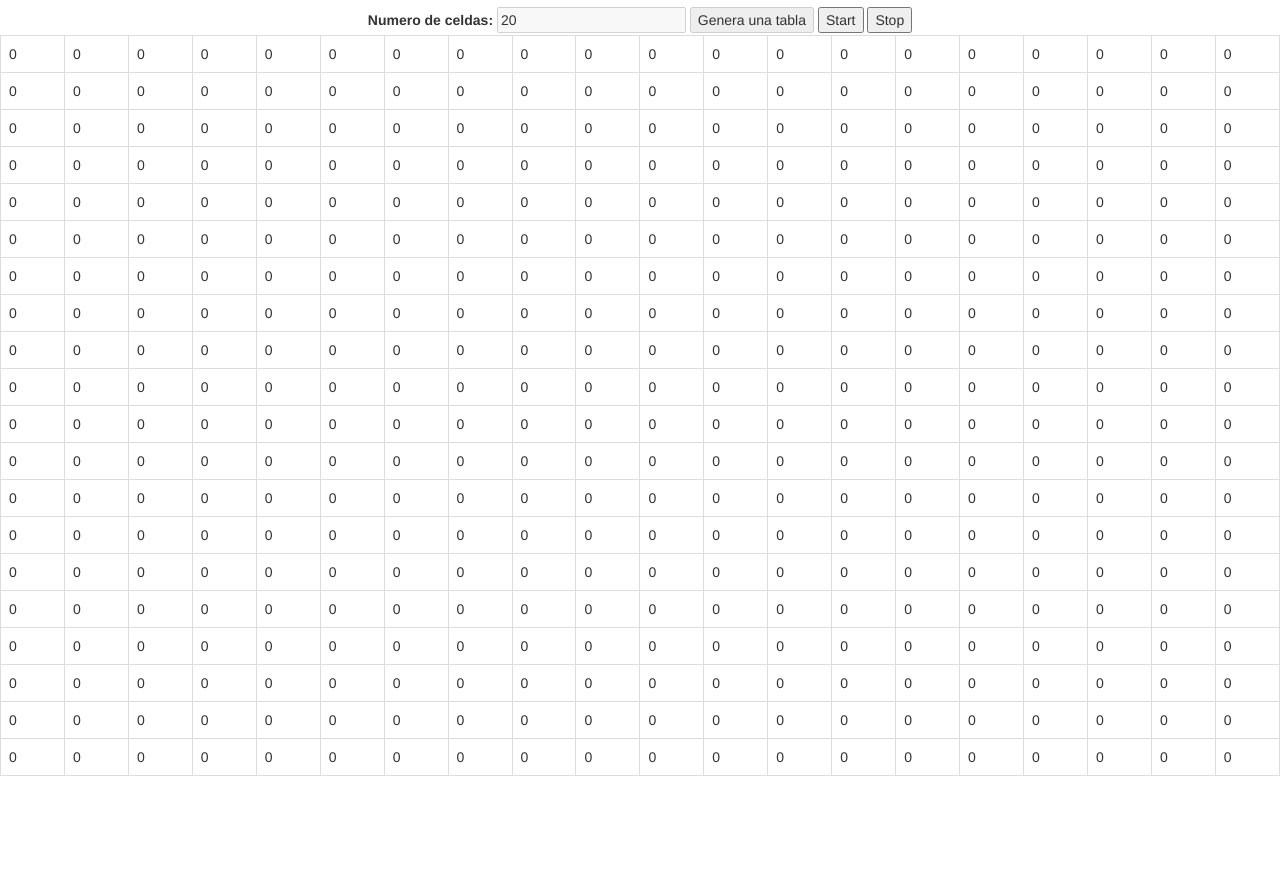
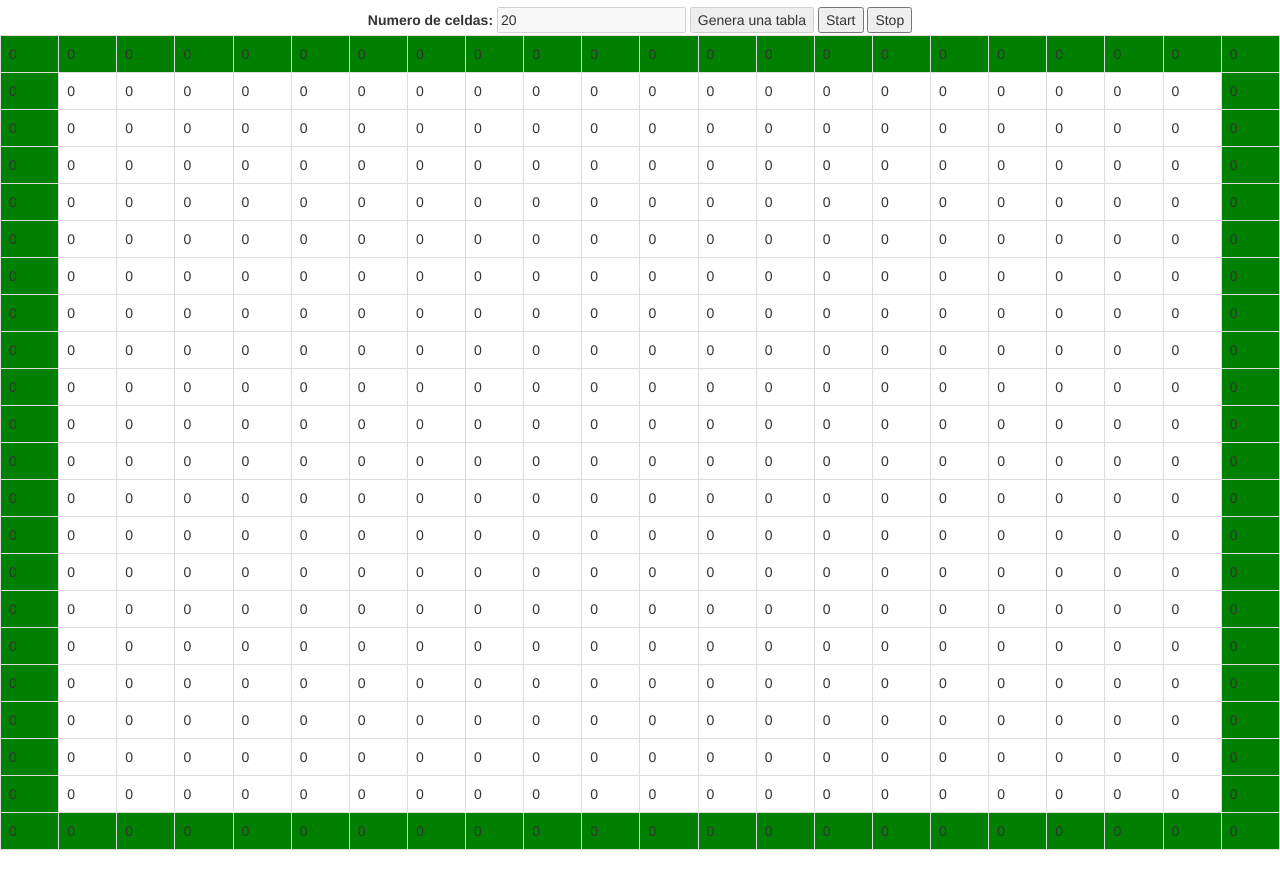
Before and after one commit to GabrielVerduzco/Game-Of-Life, a plain HTML site: page index.html in a window 1280 px wide. Both pictures are taken after a click on the button "Genera una tabla". Shown: the part 63-933 px from the top of the page. Before the commit the page ends 859 px from the top, so only its background shows below. Drawn offline with Linux system fonts and the light colour scheme.

Commit message:
Toggle and corners

```diff
--- a/CSS/style.css
+++ b/CSS/style.css
@@ -12,3 +12,6 @@ table{
 .live{
     background-color: black;
 }
+.border{
+    background: green;
+}
--- a/JS/personal_index.js
+++ b/JS/personal_index.js
@@ -1,6 +1,8 @@
 var timeoutID;
 var tbody=document.createElement('tbody');
 var timerId;
+var to
+
 function timer(){
      timerId= setInterval(function(){ play();}, 3000);
 }
@@ -12,6 +14,7 @@ function stop(){
 
 function generate_table(){
     var size = parseInt($('#size').val());
+    size = size +2;
     var table=document.createElement('table');
     table.appendChild(tbody);
     table.setAttribute("class","table table-bordered");
@@ -23,41 +26,83 @@ function generate_table(){
         {
             tbody.childNodes[i].appendChild(document.createElement('td'));
             tbody.childNodes[i].childNodes[j].appendChild(document.createTextNode('0'));
+
             tbody.childNodes[i].childNodes[j].setAttribute( "class", "dead" );
             tbody.childNodes[i].childNodes[j].setAttribute( "id", i+"-"+j);
             tbody.childNodes[i].childNodes[j].setAttribute("onclick","resurrect("+i+","+j+")");
          }
     }
+    document.getElementById("generate");
+    document.getElementById("size");
     document.getElementById("generate").disabled = true;
     document.getElementById("size").disabled = true;
+    hideTable(size);
 
 }
 
+function hideTable(size){
+
+     for (var i = 0; i <size ; i++)
+     {
+
+          for (var j = 0; j <size ; j++) {
+
+              tbody.childNodes[i].childNodes[0].setAttribute("class", 'border');
+              $("#"+i+"-"+'0').removeClass('dead');
+              tbody.childNodes[j].childNodes[size-1].setAttribute("class", 'border');
+               $("#"+j+"-"+size-1).removeClass('dead');
+
+
+          }
+     }
+     tbody.childNodes[0].setAttribute("class", 'border');
+     $().removeClass('dead');
+     tbody.childNodes[size-1].setAttribute("class", 'border');
+     $().removeClass('dead');
+
+
+
+
+ }
+
 
 function resurrect(x,y){
-    tbody.childNodes[x].childNodes[y].textContent="1";
-    tbody.childNodes[x].childNodes[y].setAttribute( "class", "live" );
+
+    if  (tbody.childNodes[x].childNodes[y].textContent=="0" && tbody.childNodes[x].childNodes[y].classList.contains('dead'))
+    {
+
+        tbody.childNodes[x].childNodes[y].textContent="1";
+        tbody.childNodes[x].childNodes[y].setAttribute( "class", "live" );
+    }
+    else
+    {
+        $("#"+x+"-"+y).html('0').removeClass('live').addClass('dead');
+    }
+
 }
-
 
 function play(){
 
-
     var size = $('#size').val();
     var cells = [];
+    var limitDownI=0, limitDownJ=0, limitUpI=0, limitUpJ=0;
     for(var i=0;i<size;i++)
     {
          cells[i] = [];
 		for(var j=0;j<size;j++)
 		{
-            if(i==0 || j==0 ||i==size-1 || j==size-1){}
+            if(i==0 || j==0 ||i==size-1 || j==size-1){
+
+            }
             else
             {
-                var limitDownI=0, limitDownJ=0, limitUpI=0, limitUpJ=0;
                 limitDownI = i+1;
                 limitDownJ = j+1;
                 limitUpI = i-1;
                 limitUpJ = j-1;
+
+            }
+
                 var stateCell2 = $("#"+i+"-"+j).attr('class');
                 var auxSum=0;
                 for(var x=limitUpI;x<=limitDownI;x++)
@@ -71,7 +116,6 @@ function play(){
                 }
                 auxSum-=parseInt(tbody.childNodes[i].childNodes[j].textContent);
                 cells[i][j]=auxSum;
-            }
 
         }
    }
```
